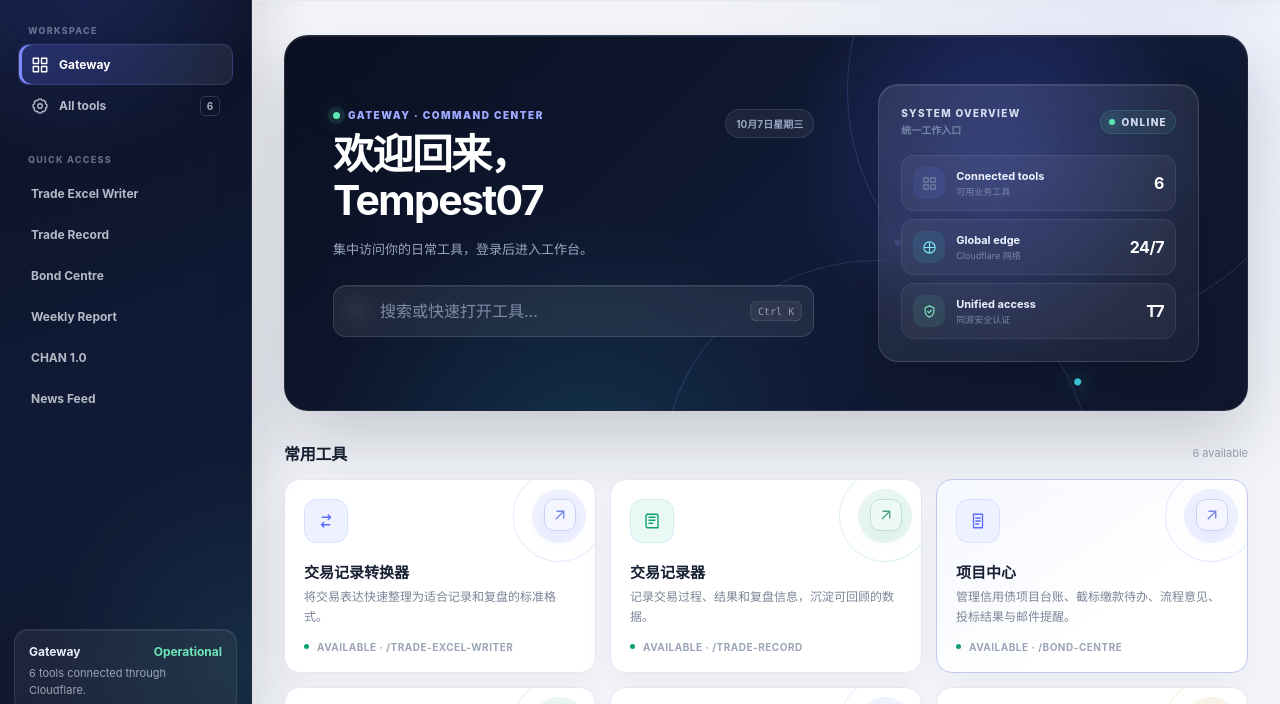
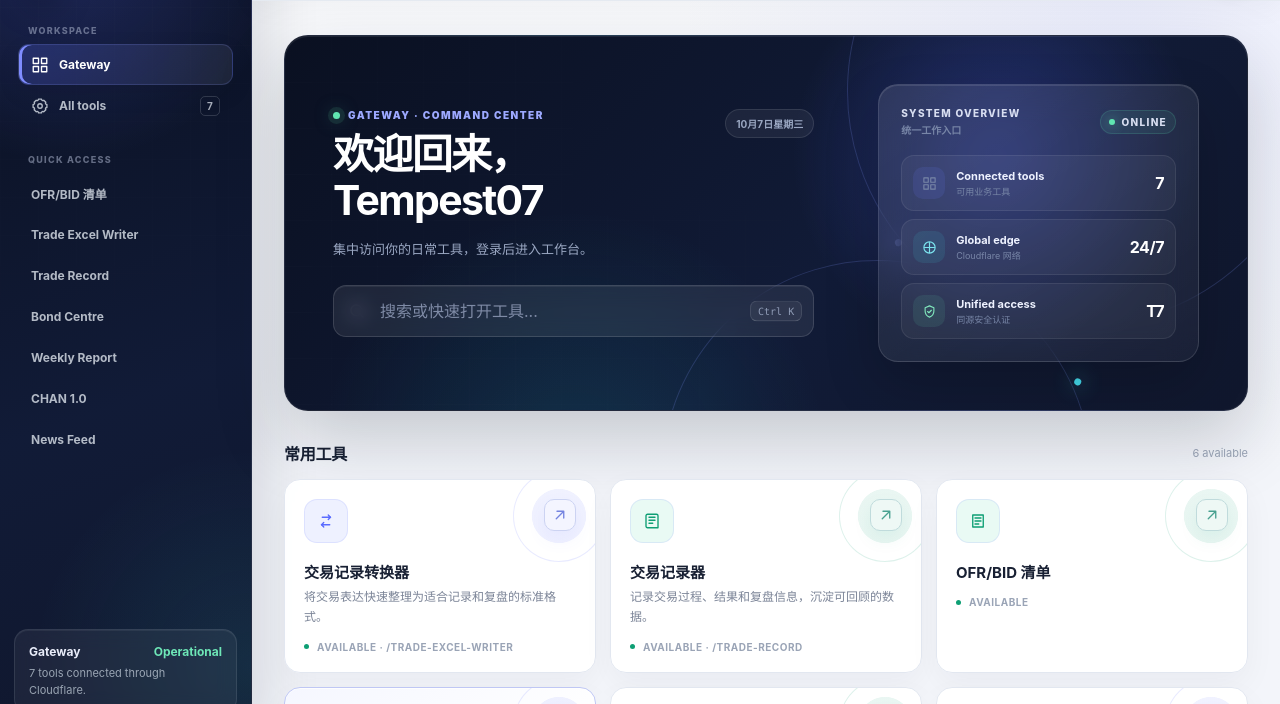
Before and after one commit to Tempest07/tempest07-home, a plain HTML site: page index.html in a window 1280 px wide. Shown: the part 69-773 px from the top of the page. Drawn offline with Linux system fonts and the light colour scheme; no server answers.

Commit message:
Add OFR/BID list to persona gateway

```diff
--- a/index.html
+++ b/index.html
@@ -311,8 +311,9 @@ mark { padding: 0 2px; border-radius: 2px; background: var(--orange-soft); color
       <nav>
         <div class="nav-label">Workspace</div>
         <a class="nav-link active" href="/gateway/"><svg viewBox="0 0 24 24"><rect x="3" y="3" width="7" height="7"/><rect x="14" y="3" width="7" height="7"/><rect x="3" y="14" width="7" height="7"/><rect x="14" y="14" width="7" height="7"/></svg>Gateway</a>
-        <a class="nav-link" href="#tools"><svg viewBox="0 0 24 24"><circle cx="12" cy="12" r="3"/><path d="M19.4 15a1.7 1.7 0 0 0 .3 1.9l.1.1-2.8 2.8-.1-.1a1.7 1.7 0 0 0-1.9-.3 1.7 1.7 0 0 0-1 1.6v.2h-4V21a1.7 1.7 0 0 0-1-1.6 1.7 1.7 0 0 0-1.9.3l-.1.1L4.2 17l.1-.1a1.7 1.7 0 0 0 .3-1.9A1.7 1.7 0 0 0 3 14H2.8v-4H3a1.7 1.7 0 0 0 1.6-1 1.7 1.7 0 0 0-.3-1.9L4.2 7 7 4.2l.1.1a1.7 1.7 0 0 0 1.9.3 1.7 1.7 0 0 0 1-1.6v-.2h4V3a1.7 1.7 0 0 0 1 1.6 1.7 1.7 0 0 0 1.9-.3l.1-.1L19.8 7l-.1.1a1.7 1.7 0 0 0-.3 1.9 1.7 1.7 0 0 0 1.6 1h.2v4H21a1.7 1.7 0 0 0-1.6 1z"/></svg>All tools<span class="badge">6</span></a>
+        <a class="nav-link" href="#tools"><svg viewBox="0 0 24 24"><circle cx="12" cy="12" r="3"/><path d="M19.4 15a1.7 1.7 0 0 0 .3 1.9l.1.1-2.8 2.8-.1-.1a1.7 1.7 0 0 0-1.9-.3 1.7 1.7 0 0 0-1 1.6v.2h-4V21a1.7 1.7 0 0 0-1-1.6 1.7 1.7 0 0 0-1.9.3l-.1.1L4.2 17l.1-.1a1.7 1.7 0 0 0 .3-1.9A1.7 1.7 0 0 0 3 14H2.8v-4H3a1.7 1.7 0 0 0 1.6-1 1.7 1.7 0 0 0-.3-1.9L4.2 7 7 4.2l.1.1a1.7 1.7 0 0 0 1.9.3 1.7 1.7 0 0 0 1-1.6v-.2h4V3a1.7 1.7 0 0 0 1 1.6 1.7 1.7 0 0 0 1.9-.3l.1-.1L19.8 7l-.1.1a1.7 1.7 0 0 0-.3 1.9 1.7 1.7 0 0 0 1.6 1h.2v4H21a1.7 1.7 0 0 0-1.6 1z"/></svg>All tools<span class="badge">7</span></a>
         <div class="nav-label">Quick access</div>
+        <a class="nav-link" href="/bond-centre/bond-list/">OFR/BID 清单</a>
         <a class="nav-link" href="/trade-excel-writer/">Trade Excel Writer</a>
         <a class="nav-link" href="/trade-record/">Trade Record</a>
         <a class="nav-link" href="/bond-centre/">Bond Centre</a>
@@ -323,7 +324,7 @@ mark { padding: 0 2px; border-radius: 2px; background: var(--orange-soft); color
       <div class="sidebar-bottom">
         <div class="system-card">
           <div class="system-top"><span>Gateway</span><span class="online">Operational</span></div>
-          <p>6 tools connected through Cloudflare.</p>
+          <p>7 tools connected through Cloudflare.</p>
         </div>
       </div>
     </aside>
@@ -369,7 +370,7 @@ mark { padding: 0 2px; border-radius: 2px; background: var(--orange-soft); color
               <div class="system-metrics">
                 <div class="system-metric">
                   <span class="system-metric-icon"><svg viewBox="0 0 24 24"><rect x="3" y="3" width="7" height="7"/><rect x="14" y="3" width="7" height="7"/><rect x="3" y="14" width="7" height="7"/><rect x="14" y="14" width="7" height="7"/></svg></span>
-                  <div><strong>Connected tools</strong><span>可用业务工具</span></div><b>6</b>
+                  <div><strong>Connected tools</strong><span>可用业务工具</span></div><b>7</b>
                 </div>
                 <div class="system-metric">
                   <span class="system-metric-icon cyan"><svg viewBox="0 0 24 24"><path d="M4 12h16M12 4v16"/><circle cx="12" cy="12" r="9"/></svg></span>
@@ -398,6 +399,11 @@ mark { padding: 0 2px; border-radius: 2px; background: var(--orange-soft); color
               <h3>交易记录器</h3>
               <p>记录交易过程、结果和复盘信息，沉淀可回顾的数据。</p>
               <div class="tool-meta"><i></i> Available · /trade-record</div>
+            </a>
+            <a class="tool green" href="/bond-centre/bond-list/" data-keywords="ofr bid offer 债券 报价 清单 补码 中介">
+              <div class="tool-top"><span class="tool-icon"><svg viewBox="0 0 24 24"><path d="M5 4h14v16H5zM8 8h8M8 12h8M8 16h5"/></svg></span><span class="arrow"><svg viewBox="0 0 24 24"><path d="M7 17 17 7M8 7h9v9"/></svg></span></div>
+              <h3>OFR/BID 清单</h3>
+              <div class="tool-meta"><i></i> Available</div>
             </a>
             <a class="tool featured" href="/bond-centre/" data-keywords="信用债 流程 投标 授信 credit bond process bond centre">
               <div class="tool-top"><span class="tool-icon"><svg viewBox="0 0 24 24"><path d="M6 3h12v18H6z"/><path d="M9 8h6M9 12h6M9 16h4"/></svg></span><span class="arrow"><svg viewBox="0 0 24 24"><path d="M7 17 17 7M8 7h9v9"/></svg></span></div>
```
